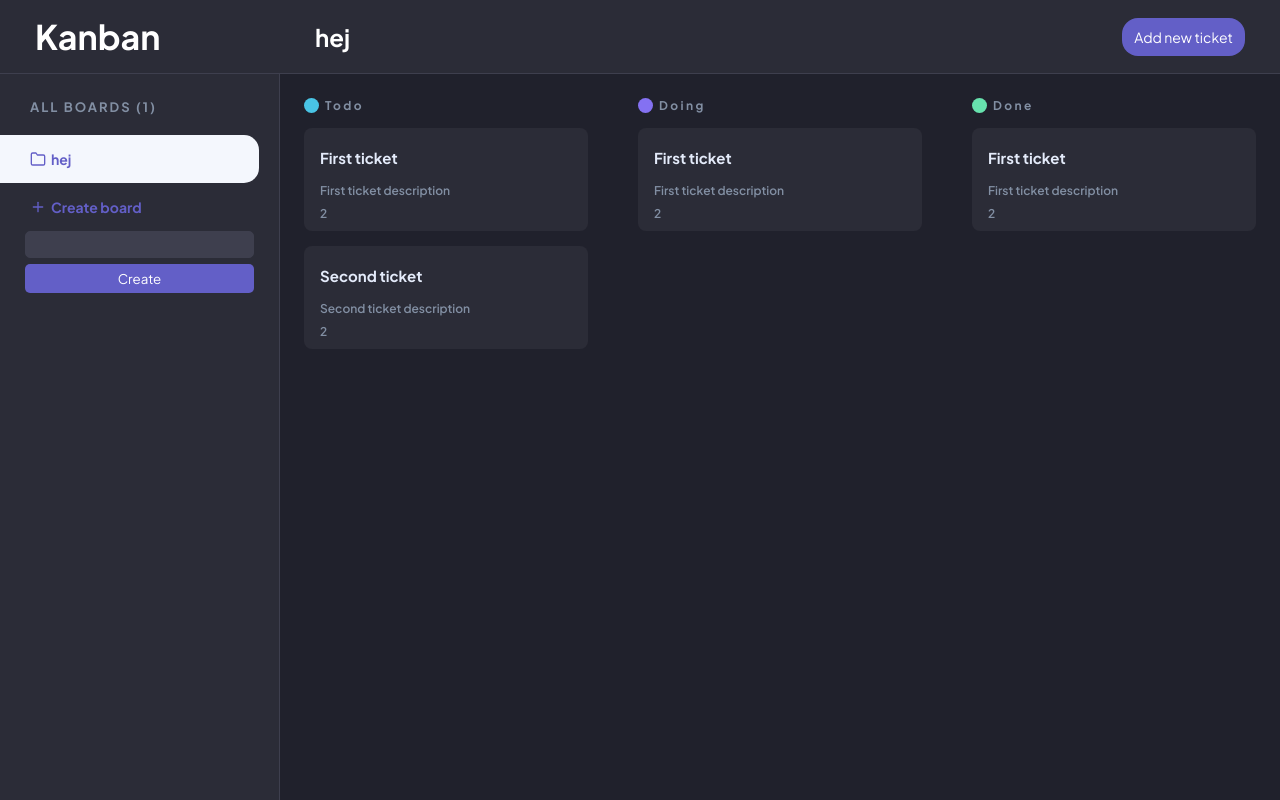
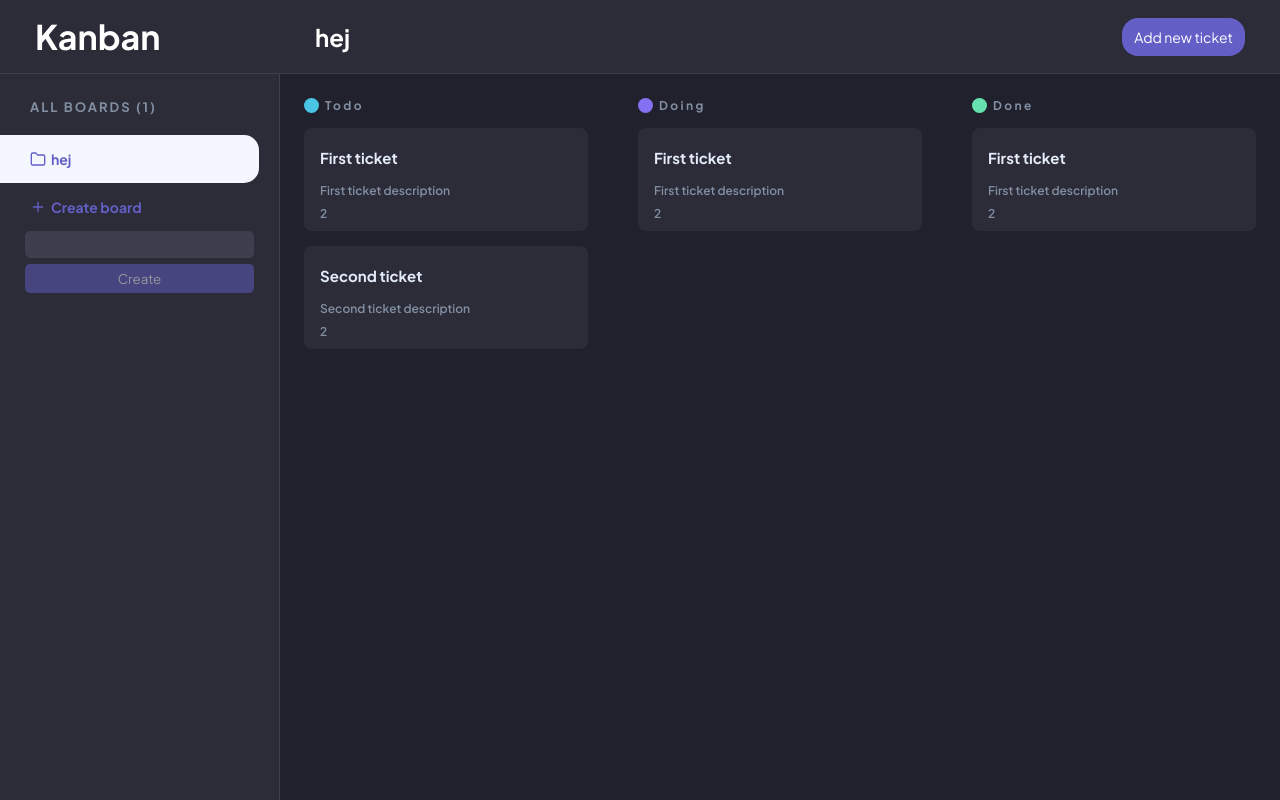
Before and after one commit to martin-apiwat/kanban-board, a React (Vite) app: page / in a window 1280 px wide. Both pictures are taken after a click on the item "Create board". Built offline with nearby package versions, Linux system fonts and the light colour scheme.

Commit message:
disabled create ticket and board if empty values

```diff
--- a/src/components/CreateTaskModel/CreateTaskModel.tsx
+++ b/src/components/CreateTaskModel/CreateTaskModel.tsx
@@ -83,9 +83,15 @@ export default function CreateTaskModel({ toggleShowCreateTask }: Props) {
                 <button
                     className="btn"
                     onClick={() => {
-                        createTicket(title, description, subtasks, status);
+                        createTicket(
+                            title,
+                            description,
+                            subtasks.filter((task) => task !== ""),
+                            status
+                        );
                         toggleShowCreateTask();
                     }}
+                    disabled={!title || !description}
                 >
                     Create ticket
                 </button>
--- a/src/components/ProjectsLinks/ProjectLinks.tsx
+++ b/src/components/ProjectsLinks/ProjectLinks.tsx
@@ -43,7 +43,9 @@ export default function ProjectLinks() {
                         value={projectName}
                         onChange={(e) => setProjectName(e.target.value)}
                     />
-                    <button className="btn">Create</button>
+                    <button className="btn" disabled={!projectName}>
+                        Create
+                    </button>
                 </form>
             )}
         </div>
--- a/src/index.scss
+++ b/src/index.scss
@@ -45,4 +45,9 @@ body {
     &:hover {
         opacity: 0.9;
     }
+
+    &:disabled {
+        opacity: 0.5;
+        cursor: not-allowed;
     }
+}
```
Lines whose indentation alone changed are shown as unchanged.
